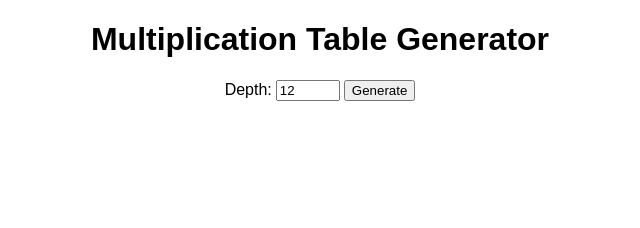
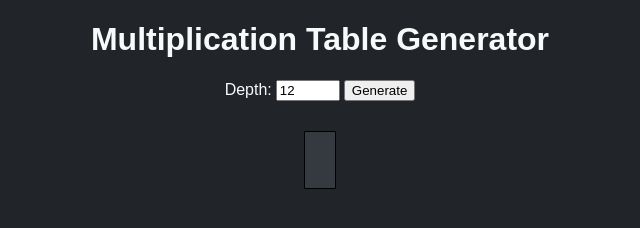
Before and after one commit to Anequit/www.anequit.com, a website: page dist/journey/table-generator.html in a window 1280 px wide. Shown: the whole page, without its empty margins (320-960 px from the left). Drawn offline with Linux system fonts and the light colour scheme.

Commit message:
Improved multiplication table generator styling

```diff
--- a/dist/css/table-generator.css
+++ b/dist/css/table-generator.css
@@ -5,6 +5,7 @@
 h1,
 label {
     font-family: sans-serif;
+    color: #F8F9FA;
 }
 
 input {
@@ -12,5 +13,18 @@ input {
 }
 
 pre {
+    padding: 10px;
     line-height: 30px;
+    color: #F8F9FA;
 }
+.box {
+    background-color: #343A40;
+    border: 1px solid black;
+    padding: 5px;
+    margin-top: 30px;
+    display: inline-block;
+}
+
+body {
+    background-color: #212529;
+}
--- a/dist/journey/table-generator.html
+++ b/dist/journey/table-generator.html
@@ -3,7 +3,7 @@
     <head>
         <meta charset="UTF-8">
         <meta name="viewport" content="width=device-width, initial-scale=1.0">
-        <title>Table Generator</title>
+        <title>Multiplication Table Generator</title>
         <script type="text/javascript" src="../js/table-generator.js"></script>
         <link rel="stylesheet" href="../css/table-generator.css">
     </head>
@@ -20,6 +20,8 @@
                 value="12">
             <input type="submit" id="generate" value="Generate" />
         </form>
-        <pre id="table"></pre>
+        <div class="box">
+            <pre id="table"></pre>
+        </div>
     </body>
 </html>
```
